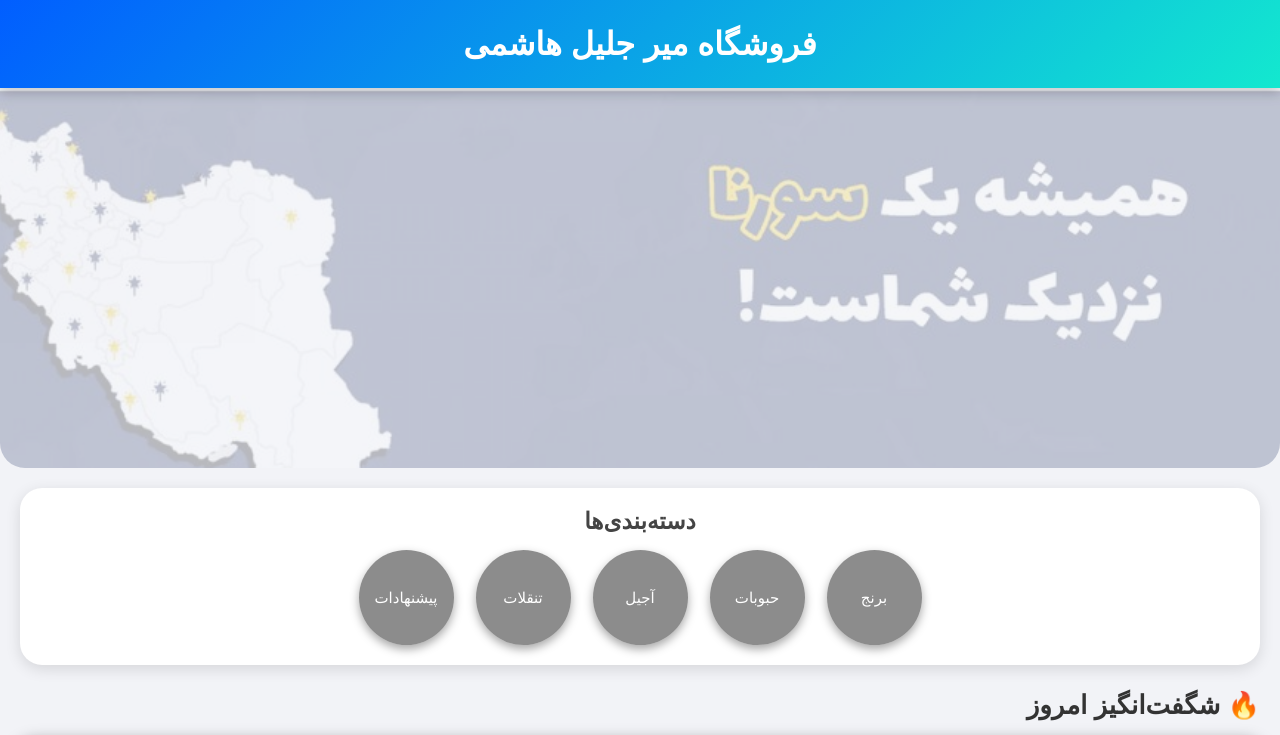
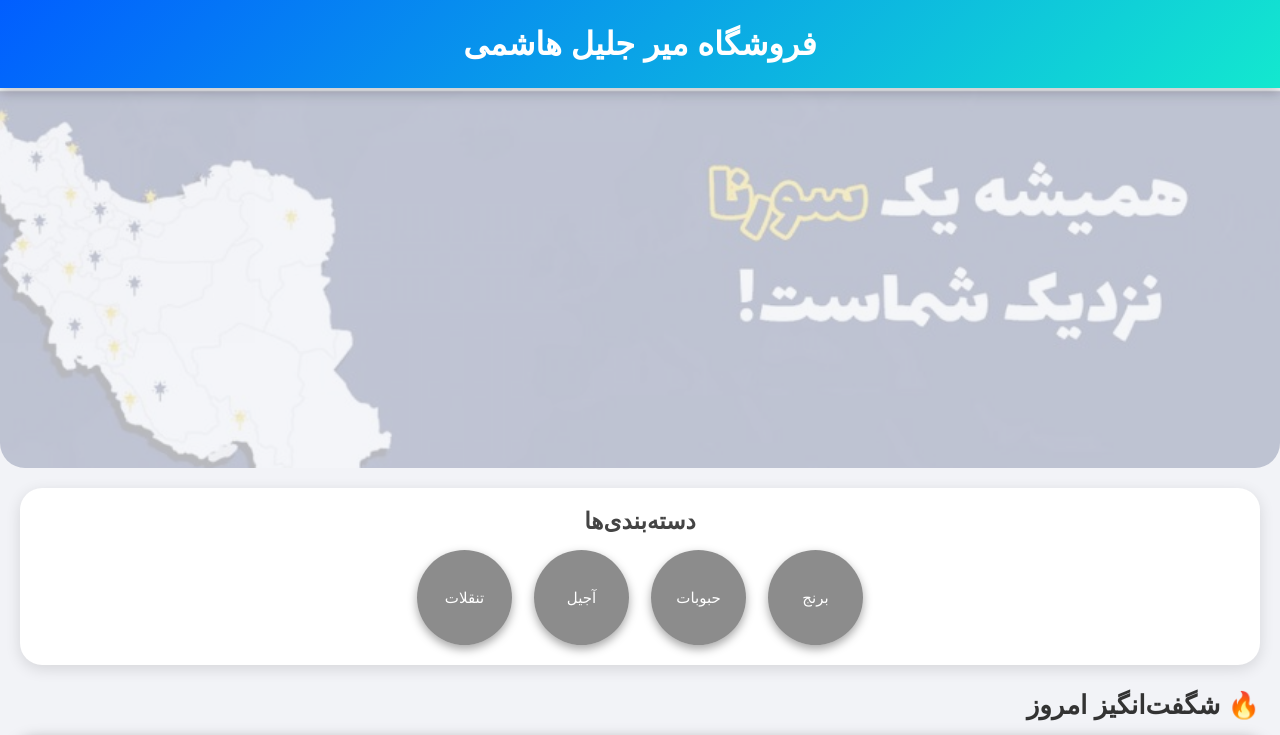
Before and after one commit to matinh2468/www.sorena.ir2388, a plain HTML site: page index.html in a window 1280 px wide. Shown: the top 735 px of the page. Drawn offline with Linux system fonts and the light colour scheme; a web font is replaced by a local one.

Commit message:
Update index.html

```diff
--- a/index.html
+++ b/index.html
@@ -203,7 +203,6 @@
         <a href="MTY3.html" class="category-circle" style="background-image:url('img/beans.jpg');"><span>حبوبات</span></a>
         <a href="MTY8.html" class="category-circle" style="background-image:url('img/nuts.jpg');"><span>آجیل</span></a>
         <a href="darhalsackt.html" class="category-circle" style="background-image:url('img/nuts.jpg');"><span>تنقلات</span></a>
-        <a href="pishnahad.html" class="category-circle" style="background-image:url('img/offer.jpg');"><span>پیشنهادات</span></a>
     </div>
 </div>
 
```
